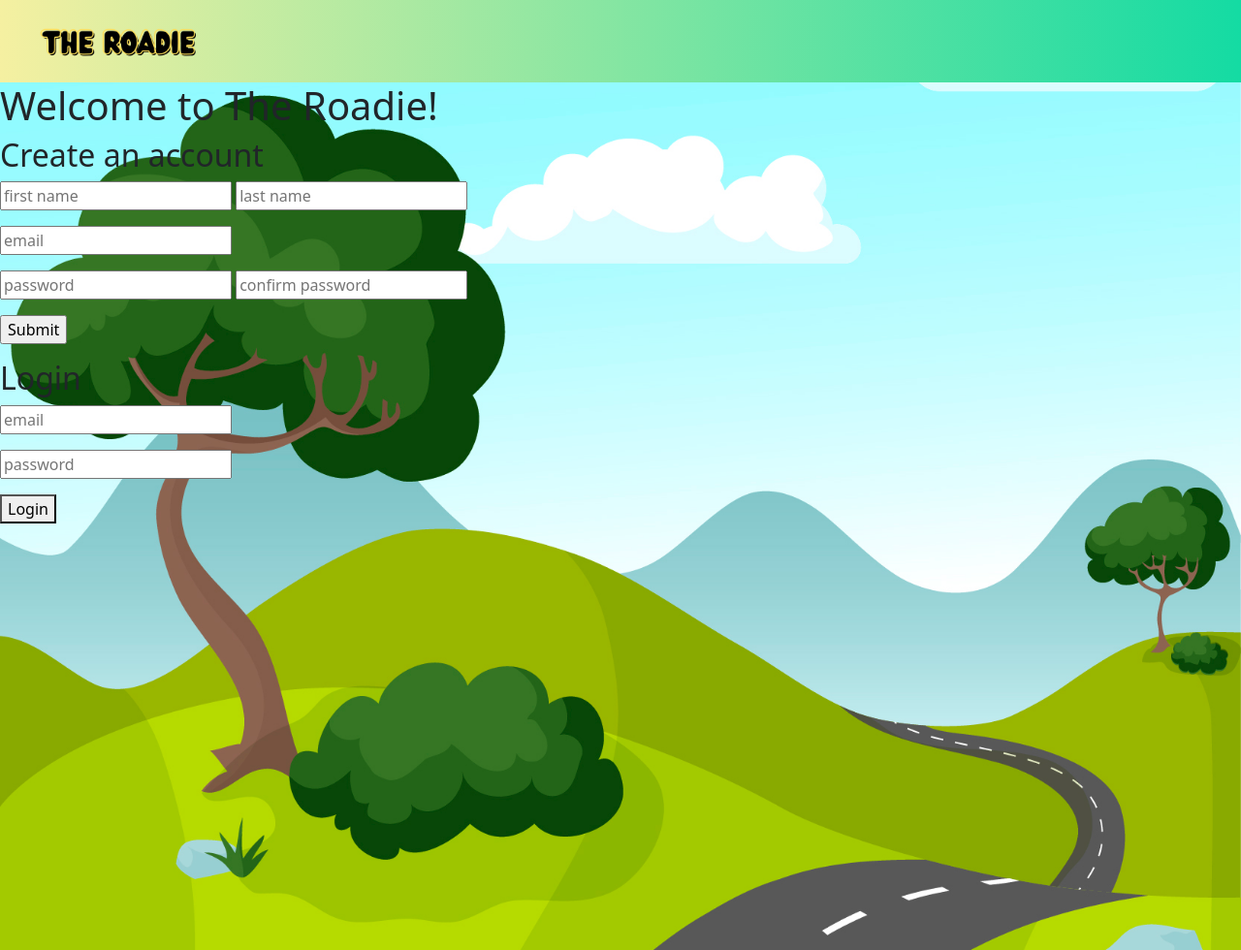
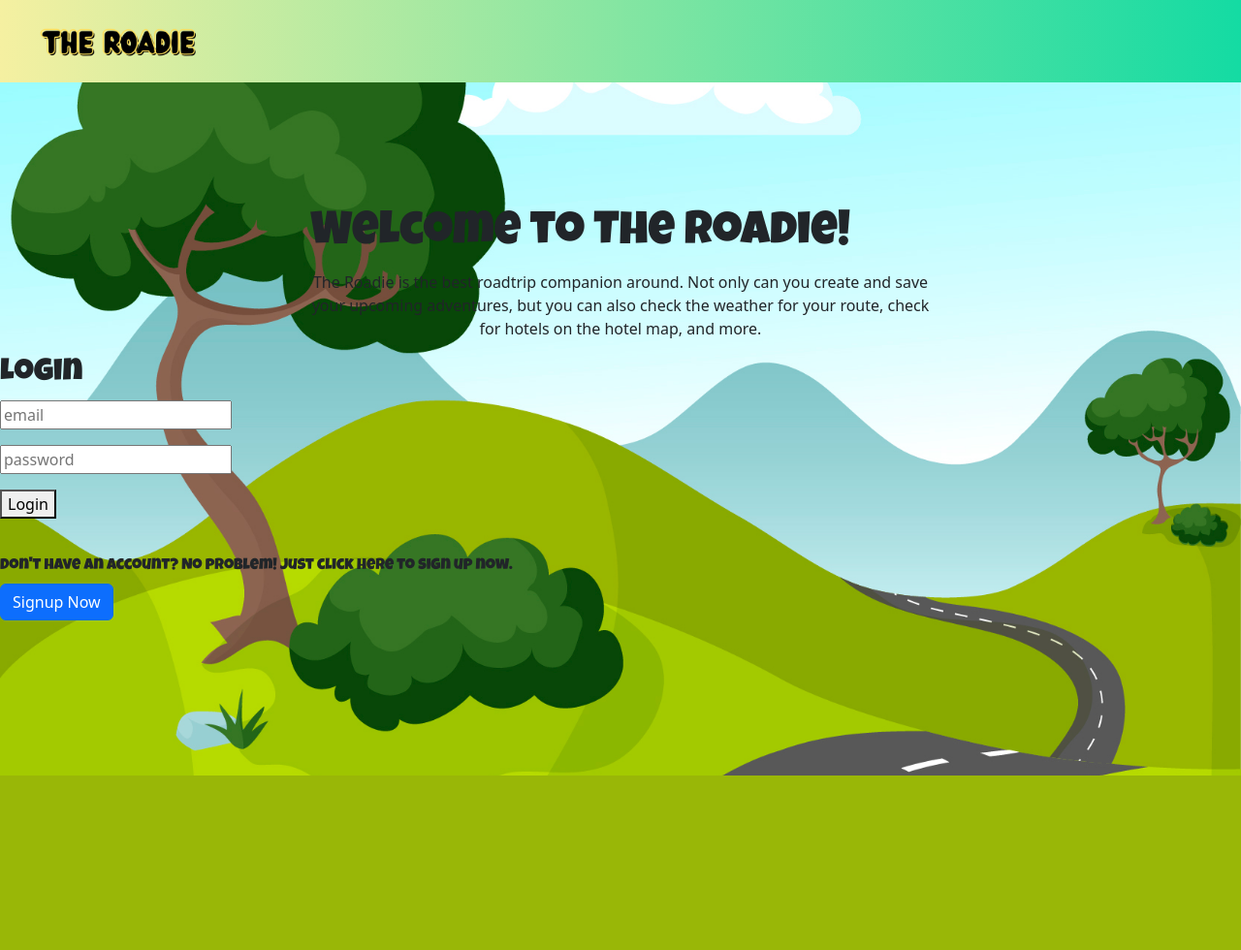
Before and after one commit to moneyesh/TheRoadie, a Flask app: page / in a window 1280 px wide. Shown: the whole page at 97% size. After the commit the page ends 800 px from the top, so only its background shows below. Run offline with Flask 2, Linux system fonts and the light colour scheme.

```diff
--- a/crud.py
+++ b/crud.py
@@ -67,3 +67,7 @@ def find_to_do_by_id(id):
 def get_list_by_id(id):
 
     return List.query.get(id)
+
+def check_checkbox(id):
+
+    return ToDo.query.get(id)
--- a/server.py
+++ b/server.py
@@ -93,12 +93,25 @@ def dashboard():
 
     # print(soonest_trip)
     # print(countdown)
+
     return render_template("user_dashboard.html", trips=trips, user=user, soonest_trip=soonest_trip, countdown=countdown, current_trip=current_trip)
 
+@app.route("/checkboxes", methods=["POST"])
+def checkboxes():
+    todos = request.json
+    # print(todos)
+    for todo in todos:
+        print(todo)
+        to_do = crud.find_to_do_by_id(int(todo["task_id"]))
+        print(to_do)
+        to_do.completed = todo["completed"]
+        db.session.commit()
+
+    return "Success"
 
 @app.route("/logout")
 def user_logout():
-    session.pop("user_id", None)
+    session.pop("user_email", None)
     flash("You have successfully logged out")
     return redirect("/")
 
--- a/static/style/style.css
+++ b/static/style/style.css
@@ -80,7 +80,7 @@
     }
 }
 
-#login {
+body {
      background: url(/static/images/landscape.jpg) no-repeat center center fixed;
      display: table;
      height: 100%;
@@ -96,3 +96,22 @@
 
 
 }
+
+#intro {
+    text-align: center;
+}
+
+h1, h2, h3, h4, h5, h6 {
+    font-family: "Luckiest Guy", serif;
+}
+p {
+    font-family: "Advent Pro", 14pt;
+    font-size: medium;
+}
+.login-text {
+    margin: auto;
+    width: 50%;
+}
+#login {
+    padding-top: 10%;
+}
--- a/templates/base.html
+++ b/templates/base.html
@@ -5,6 +5,8 @@
     <meta name="viewport" content="width=device-width">
     <link href="/static/style/style.css" rel="stylesheet">
     <link href="https://cdn.jsdelivr.net/npm/bootstrap@5.3.0-alpha1/dist/css/bootstrap.min.css" rel="stylesheet" integrity="sha384-GLhlTQ8iRABdZLl6O3oVMWSktQOp6b7In1Zl3/Jr59b6EGGoI1aFkw7cmDA6j6gD" crossorigin="anonymous">
+    <link rel="stylesheet" href="https://fonts.googleapis.com/css?family=Urbanist|Advent+Pro|Luckiest+Guy">
+
 
     <title>
       {% block title %} {% endblock %}
--- a/templates/homepage.html
+++ b/templates/homepage.html
@@ -6,10 +6,21 @@
 {% block body %}
 <div id="login">
     <div class="login-text">
-        <h1> Welcome to The Roadie!</h1>
+        <h1 class="display-5"> Welcome to The Roadie!</h1>
 
-    <h2> Create an account </h2>
+        <p id="intro"> The Roadie is the best roadtrip companion around. Not only can you create and save your upcoming adventures, but you can also check the weather for your route, check for hotels on the hotel map, and more. </p>
     </div>
+
+
+    <!-- Modal -->
+    <div class="modal fade" id="exampleModal" tabindex="-1" aria-labelledby="exampleModalLabel" aria-hidden="true">
+        <div class="modal-dialog modal-dialog-centered">
+            <div class="modal-content">
+                <div class="modal-header">
+                    <h5 class="modal-title" id="exampleModalLabel">Register a New Account</h5>
+                    <button type="button" class="btn-close" data-bs-dismiss="modal" aria-label="Close"></button>
+                </div>
+                <div class="modal-body">
                     <form action="/register" method="POST">
 
                         <p>
@@ -22,13 +33,22 @@
 
                         <p>
                             <input type="password" name="password" required="true" placeholder="password">
-        <input type="password" name="confirm password" required="true" placeholder="confirm password">
+                            <input type="password" name="confirm password" required="true"
+                                placeholder="confirm password">
                         </p>
 
-    <p>
+                        <!-- <p>
                             <input type="submit">
-    </p>
-
+                        </p> -->
+                </div>
+                <div class="modal-footer">
+                    <button type="button" class="btn btn-secondary" data-bs-dismiss="modal">Close</button>
+                    <button type="submit" class="btn btn-primary">Submit</button>
+                </div>
+            </div>
+        </div>
+    </div>
+</div>
 </form>
 
 
@@ -48,7 +68,12 @@
 
 </form>
 <br>
-<div class="empty"></div>
-</div>
+<!-- <div class="empty"></div>
+</div> -->
 
+<h6> Don't have an account? No problem! Just click here to sign up now.</h6>
+    <!-- Button trigger modal -->
+    <button type="button" class="btn btn-primary" data-bs-toggle="modal" data-bs-target="#exampleModal">
+        Signup Now
+    </button>
 {% endblock %}
```
Also changed, not shown: static/JS/current_todo_list.js (+42 -1 lines), templates/user_dashboard.html (+16 -1 lines). Lines whose indentation alone changed are shown as unchanged.
